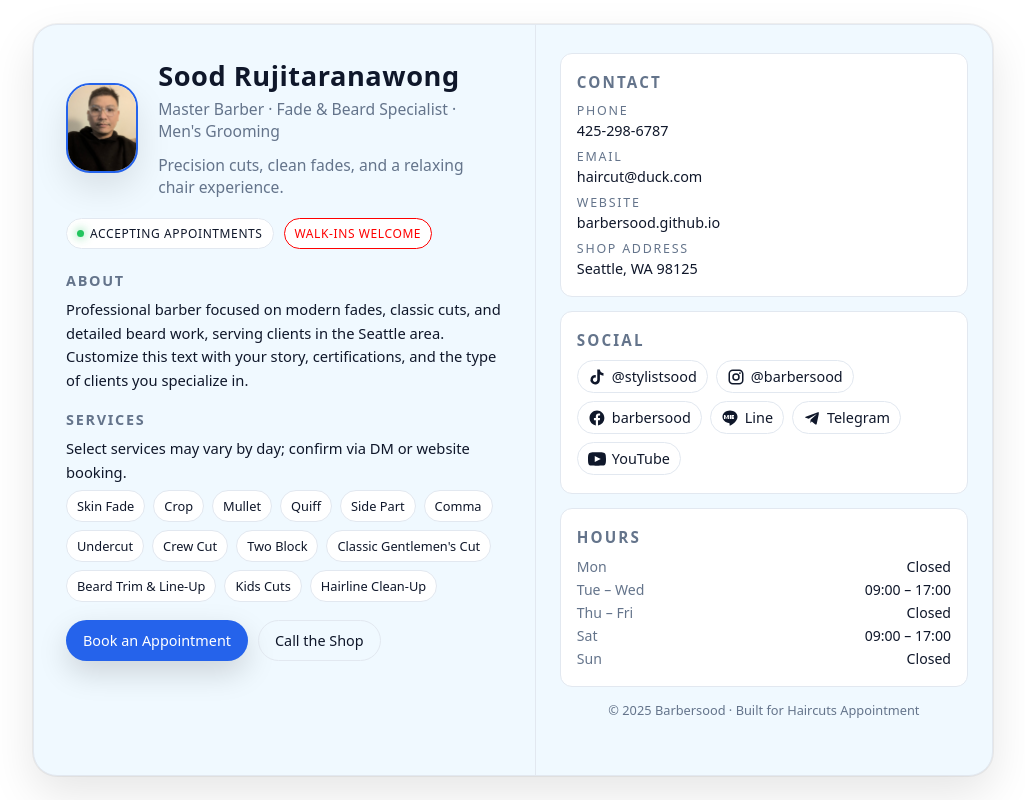
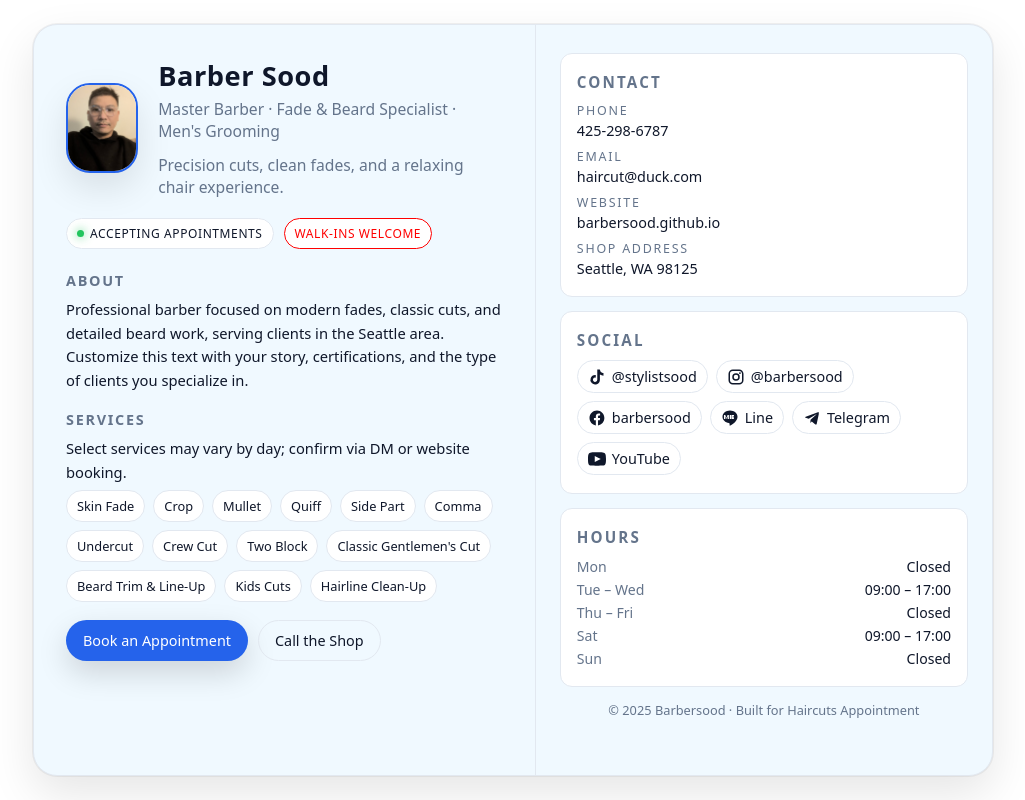
Before and after one commit to barbersood/barbersood.github.io, a plain HTML site: page index.html in a window 1280 px wide. Shown: the whole page, without its empty margins (127-1152 px from the left). Drawn offline with Linux system fonts and the light colour scheme.

Commit message:
Update index.html
changed name to Barber Sood

```diff
--- a/index.html
+++ b/index.html
@@ -362,7 +362,7 @@
                     <img src="https://barbersood.github.io/barbersood.jpg" alt="Barber Sood Profile Photo">
                 </div>
                 <div class="header-text">
-                    <h1>Sood Rujitaranawong</h1>
+                    <h1>Barber Sood</h1>
                     <p>Master Barber · Fade & Beard Specialist · Men's Grooming</p>
                     <p class="tagline">Precision cuts, clean fades, and a relaxing chair experience.</p>
                 </div>
```
